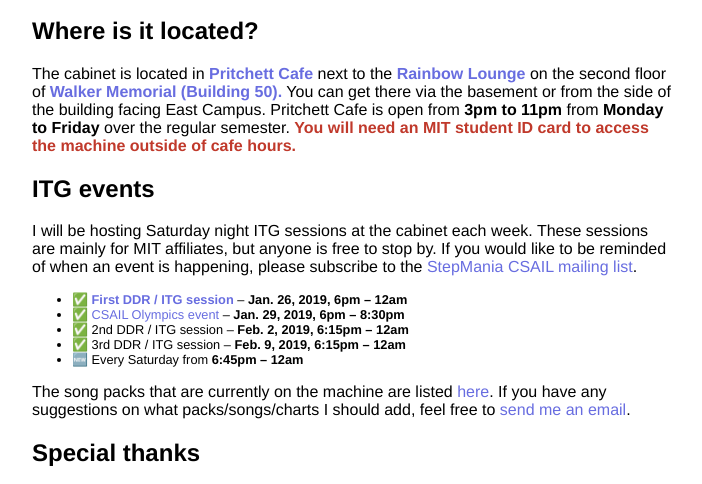
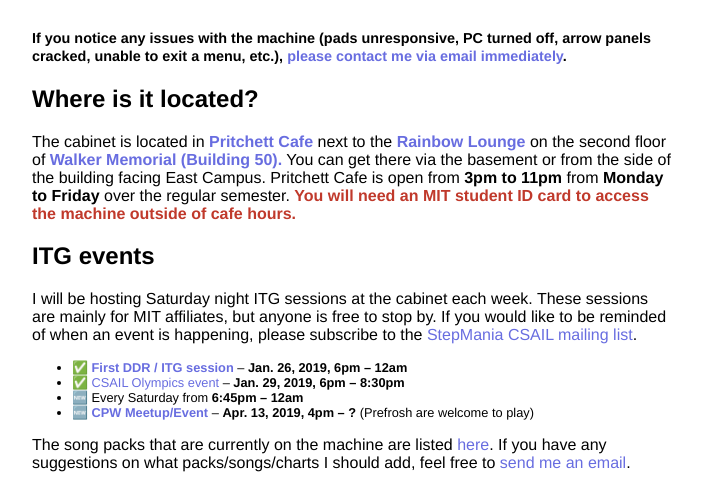
Before and after one commit to cozyyyy/15.github.io, a plain HTML site: page index.html in a window 1280 px wide. Shown: the part 306-790 px from the top of the page, without its empty margins (288-990 px from the left). Drawn offline with Linux system fonts and the light colour scheme.

Commit message:
Update for CPW

```diff
--- a/index.html
+++ b/index.html
@@ -23,6 +23,10 @@
 
 <p style="font-size: 0.87em;"><b><span style="color:#c0392b;">Note:</span></b> The PC doesn't recognize the numpads as different devices, so for the time being I have mapped 1379 to P1's controls and 2468 to P2's controls. I recommend using the numpad only for the start button. Check <a href="updates.html">here</a> for updates.</p>
 
+<br/>
+<span style="font-size:0.9em;"><b>If you notice any issues with the machine (pads unresponsive, PC turned off, arrow panels cracked, unable to exit a menu, etc.), <a href="mailto:robinp@mit.edu">please contact me via email immediately</a>.</b></span>
+
+
 <h2>Where is it located?</h2>
 
 
@@ -35,9 +39,8 @@ I will be hosting Saturday night ITG sessions at the cabinet each week. These se
 <ul>
 <li>✅ <a href="sess1.html"><b>First DDR / ITG session</b></a> &ndash; <b>Jan. 26, 2019, 6pm &ndash; 12am</b></li>
 <li>✅ <a href="http://projects.csail.mit.edu/olympics/2019/home.html">CSAIL Olympics event</a> &ndash; <b>Jan. 29, 2019, 6pm &ndash; 8:30pm</b></li>
-<li>✅ 2nd DDR / ITG session &ndash; <b>Feb. 2, 2019, 6:15pm &ndash; 12am</b></li>
-<li>✅ 3rd DDR / ITG session &ndash; <b>Feb. 9, 2019, 6:15pm &ndash; 12am</b></li>
 <li>🆕 Every Saturday from <b>6:45pm &ndash; 12am</b></li>
+<li>🆕 <a href="https://cpw2019.mit.edu/"><b>CPW Meetup/Event</b></a> &ndash; <b>Apr. 13, 2019, 4pm &ndash; ?</b> (Prefrosh are welcome to play)</li>
 </ul>
 
 <p>The song packs that are currently on the machine are listed <a href="packs.txt">here</a>. If you have any suggestions on what packs/songs/charts I should add, feel free to <a href="mailto:robinp@mit.edu">send me an email</a>.</p>
```
